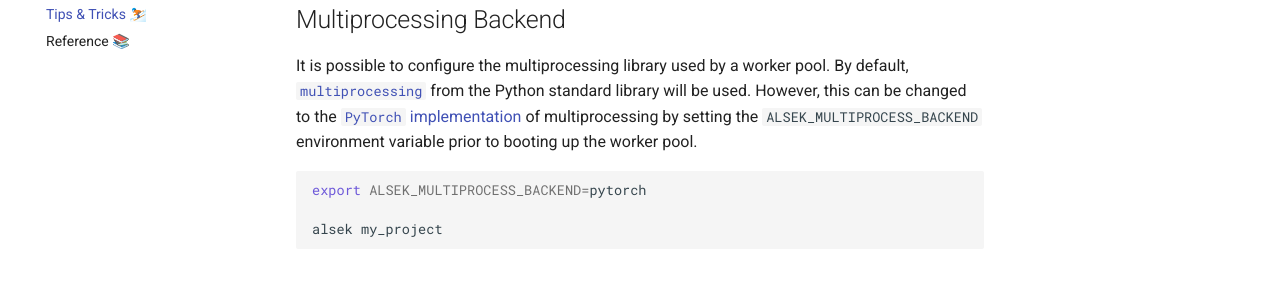
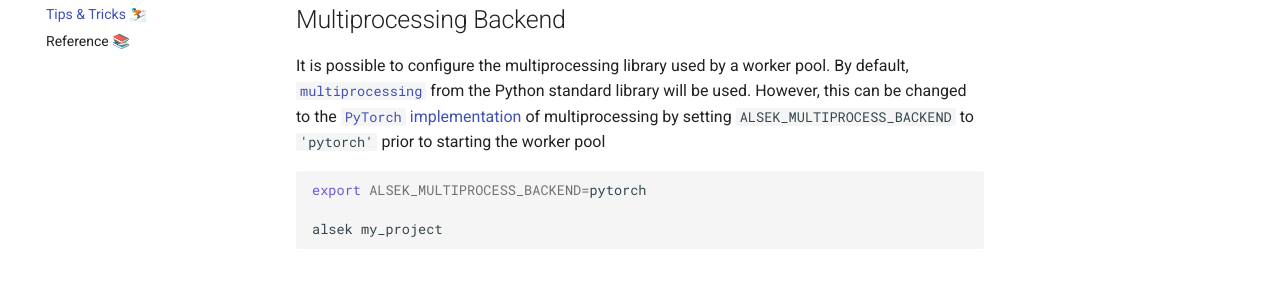
Before and after one commit to TariqAHassan/alsek, an MkDocs documentation site: the page built from docs/tips_and_tricks.md, in a window 1280 px wide and 1355 px high. Shown: the part 178-473 px from the top of the window. Built offline with MkDocs 1.6.1 and Material for MkDocs 9.7.7, drawn with Linux system fonts in a browser that asks for light colours; comment, search, counter and statistics services are not loaded.

Commit message:
Improve woring

````diff
--- a/docs/tips_and_tricks.md
+++ b/docs/tips_and_tricks.md
@@ -6,8 +6,7 @@ It is possible to configure the multiprocessing library used by a worker pool.
 By default, [`multiprocessing`](https://docs.python.org/3/library/multiprocessing.html) from
 the Python standard library will be used. However, this can be changed to the [`PyTorch`](https://pytorch.org)
 [implementation](https://pytorch.org/docs/stable/multiprocessing.html) of multiprocessing
-by setting the `ALSEK_MULTIPROCESS_BACKEND` environment variable prior to booting up the worker
-pool.
+by setting `ALSEK_MULTIPROCESS_BACKEND` to `'pytorch'` prior to starting the worker pool
 
 ```shell
 export ALSEK_MULTIPROCESS_BACKEND=pytorch
````
